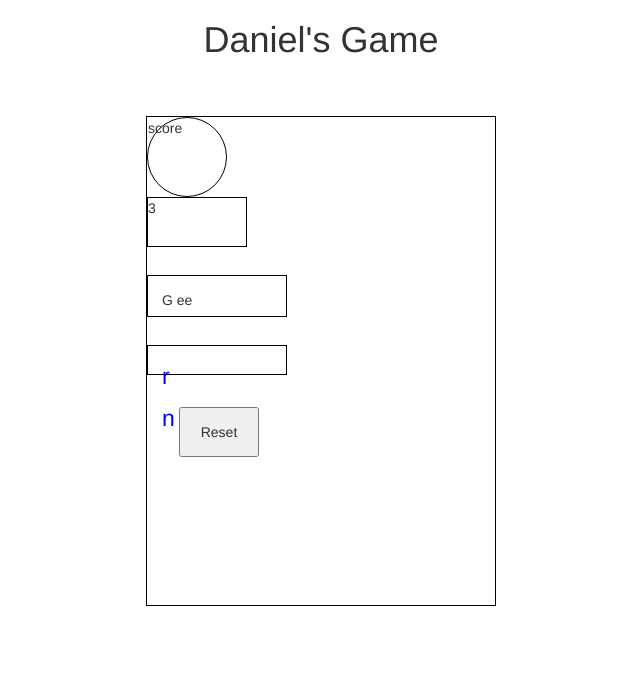
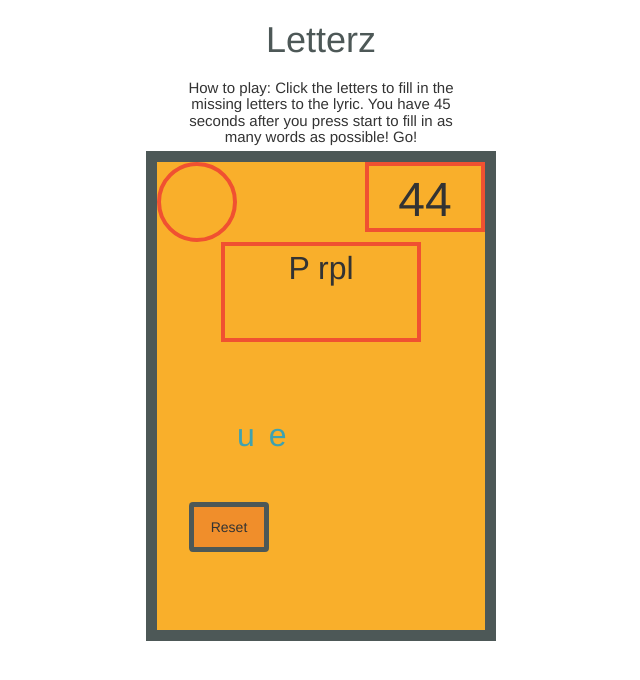
Before and after one commit to danielszeto/Project-1, a plain HTML site: page index.html in a window 1280 px wide. Both pictures are taken after a click on the button "Start". Shown: the whole page, without its empty margins (319-959 px from the left). Drawn offline with nearby package versions, Linux system fonts and the light colour scheme.

Commit message:
adds semi-final code

```diff
--- a/app.js
+++ b/app.js
@@ -1,23 +1,20 @@
 console.log("linked");
 
 // Variables
-var scoreCounter;
-	var bankOfWords = ['Daniel','Szeto','Yellow','Green','January','February'];
+	var scoreCounter = 0;
+	var bankOfWords = ["Yellow","Green","Blue","Purple","Black",];
 	var randWord;
 	var correctAnswer = [];
 	var guesses = [];
 	var currentWord;
 	var checkCorrect;
 	var guessesInput = [];
+	var condensedArray = [];
+
 
 
 $(document).ready(function() {
 	//console.log("hello");
-
-
-
-
-
 
 	//add an event listener to start button
 	$('#startgame').on("click",startGame);
@@ -38,30 +35,93 @@ $(document).ready(function() {
 		timer();
 		$('#startgame').hide();
 
+
 		for (var i = 0; i < 2; i++) {
 
 	    	randWord = substitute(randWord);
 			correctAnswer.push(letterTaken);
-		    console.log(correctAnswer, letterTaken);
-
-
+		    console.log("correctAnswer:" + correctAnswer, "letterTaken:" + letterTaken);
 
 		}
 
-		$('.letter').on('click', function(e) {
-	        guesses.push(e.target.innerHTML);
+		$('body').on('click','.letter', function(e) {
+			//guesses[index] = e.target.innerHTML
+			var letterIGuessed = $(this).html(); // this is the letter that was clicked
+	        // guesses.push($(this).html());
 	        console.log(this);
-	        $(this).append($);
-	        $(this).remove();
+	        // $(this).remove();
+
 
 	        console.log(guesses);
-	        $();
+	        //compare guesses to condensedArray
+	        //if same, game won
+	        console.log(guessesInput);
+	        console.log("daniel this is what is left:",condensedArray);
+	        if (condensedArray.length === 0 ) {
+	        	//get next word
+	        	console.log('function is working');
+	        	placeword();
+
+	        }
+	        else {
+	        	//check if letter is correct
+	        	checkIfRightWord(letterIGuessed);
+	        }
+
 
 		});
 
 		$('#word').append("<p>" + (randWord.split()) + "</p>");
 
+		condenseArray(guessesInput);
+		console.log("condensed array " +condensedArray);
+
 	}
+
+	//as soon as 2 letters have been clicked, generate new word
+
+			function checkIfRightWord(guessedLetter) {
+				$('#word').empty();
+
+
+			if (guessedLetter === condensedArray[0]) {
+				scoreCounter++;
+				condensedArray.shift();
+				console.log("this is after it is removed", condensedArray);
+				if(condensedArray.length===0){
+					//get next word here
+					var newWord = placeword();
+					guessesInput=[];
+					correctAnswer=[];
+					console.log("this is the new word",newWord);
+					$('#letters').empty();
+					for (var i = 0; i < 2; i++) {
+				    	randWord = substitute(newWord);
+						correctAnswer.push(letterTaken);
+					    console.log("correctAnswer:" + correctAnswer, "letterTaken:" + letterTaken);
+					}
+					condenseArray(guessesInput);
+
+
+
+
+
+				}
+			}
+
+			else { scoreCounter--;}
+
+
+
+
+				$('#score').html(scoreCounter);
+
+				$('#word').append("<p>" + (randWord.split()) + "</p>");
+
+
+
+			}
+
 
 	//refreshes the page so user can start new game
 	function resetGame() {
@@ -72,7 +132,7 @@ $(document).ready(function() {
 	//add a timer
 		//starts the timer at count "x" seconds
 	function timer() {
-		var count = 4, timer = setInterval(function() {
+		var count = 45, timer = setInterval(function() {
 	    $("#timer").html(count);
 	    count--;
 	    if(count === -1) {
@@ -89,12 +149,16 @@ $(document).ready(function() {
 		// var randWord;
 		var quotes = bankOfWords;
 		var letterTaken;
-
+		var randomNumber=Math.floor( Math.random() * quotes.length );
 
 		// //selects a random string from the array
-	    randWord = quotes[Math.floor( Math.random() * quotes.length )];
+	    randWord = quotes[randomNumber];
 	    console.log('random word: ', randWord);
 	    currentWord = randWord;
+	    console.log("bank before splice", bankOfWords);
+	    bankOfWords.splice(randomNumber, 1);
+	    console.log("bank after splice", bankOfWords);
+	    return randWord;
     }
 
 
@@ -103,7 +167,7 @@ $(document).ready(function() {
 
 // 	}
 // }
-
+	//replaces the letter from word and substitute it with blank
 	function getRandomLetter() {
 			    var  replaceWith= " ";
 			    var randPos = Math.floor(Math.random()*replaceWith.length);
@@ -111,83 +175,44 @@ $(document).ready(function() {
 				return replaceWith.charAt(randPos);
 	}
 
+	//Taking a random letter from the word and called getRandLetter to replace the letter with ""
 	function substitute(randWordParam) {
-		    	console.log('calling substitute');
-			    var subPos = Math.floor(Math.random()*randWordParam.length);
-                console.log('random index: ', subPos);
-			    letterTaken = randWord[subPos];
-			    guessesInput[subPos] = letterTaken;
-			    console.log(letterTaken);
-			    console.log(guessesInput, typeof guessesInput);
+    	console.log('calling substitute');
+    	//unless 1
+	    var subPos = Math.floor(Math.random()*randWordParam.length);
+        console.log('random index: ', subPos);
+	    letterTaken = randWord[subPos];
 
-			    $('#letters').append("<p class='letter'>" + letterTaken + "</p>");
-			    return randWord.substring(0, subPos) + getRandomLetter() + randWord.substring(subPos+1);
+	    if (letterTaken == " ") {
+	    	var subPos = Math.floor(Math.random()*randWordParam.length);
+	    	letterTaken = randWord[subPos];
+	    }
+
+	    guessesInput[subPos]=letterTaken;
+	    console.log("letterTaken inside substitute:"+letterTaken);
+	    console.log(guessesInput, typeof guessesInput);
+
+	    $('#letters').append("<p class='letter'>" + letterTaken + "</p>");
+	    return randWord.substring(0, subPos) + getRandomLetter() + randWord.substring(subPos+1);
 	}
 
+	//for loop
+	//if (guessesInput[i]), newArray.push{guessesInput[i])
+	function condenseArray(array){
+		var i;
+		for (i = 0; i <= guessesInput.length; i++) {
+			if (guessesInput[i]) {
+				condensedArray.push(guessesInput[i]);
+			}
+
+		}
+	}
+
+		function placeNewWord(){
+		if (condensedArray = []) {
+			placeword();
+
+		}
 
 
-
-
-
-	    	// CHECK TO SEE IF CORRECT ANSWER LOGIC
-
-	    	// checkCorrect = randWord.split("");
-
-	   		// var i;
-	   		// for (i = 0; i < randWord.length; i++) {
-	   		// 	var x;
-	   		// 	for (x = 0; x < guesses.length; x++) {
-	   		// 		if (checkCorrect[i] === " ") {
-	   		// 			checkCorrect[i] = guesses[x];
-	   		// 			break;
-	   		// 		}
-	   		// 	}
-	   		// }
-
-	   		// if (checkCorrect.join("") === currentWord) {
-	   		// 	alert('YAY');
-	   		// }
-
-
-
-
-
-
-
-
-
-
-
-
-
-
-
-	// $('#letters').append("<p>" + letterTaken + "</p>");
-
-
-			// function removeRandomLetter(str) {
-			//     var pos = Math.floor(Math.random()*str.length);
-			//     return str.substring(0, pos)+str.substring(pos+1);
-			// }
-
-
-
-
-	    // console.log(randWord);
-
-
-		// var randomWord;
-
-		// for (var i = 0, i < bankOfWords.length, i++) {
-
-		// 	$("#word").append("<p>" + "randomWord" + "</p>")
-		// };
-
-		//var current = "Daniel"
-		//randWord = "D_nie_"
-
-		//charAt
-
-		//if the letter clicked matches "a", & if the next letter clicked matches "i",
-		//&& if the next later matches" e", correct
-		//if not, incorrect
+	}
--- a/index.html
+++ b/index.html
@@ -4,7 +4,7 @@
 		<meta charset="utf-8">
 		<meta http-equiv="X-UA-Compatible" content="IE=edge">
 		<meta name="viewport" content="width=device-width, initial-scale=1">
-		<title>Daniel's Game</title>
+		<title>Letterz</title>
 
 		<!-- Bootstrap CSS -->
 		<link href="http://netdna.bootstrapcdn.com/bootstrap/3.2.0/css/bootstrap.min.css" rel="stylesheet">
@@ -13,11 +13,14 @@
 		<script src="app.js"></script>
 	</head>
 	<body>
-		<h1 class="text-center">Daniel's Game</h1>
+
+		<h1 class="text-center">Letterz</h1>
+
+		<h2 class="description">How to play: Click the letters to fill in the missing letters to the lyric. You have 45 seconds after you press start to fill in as many words as possible! Go!</h2>
 
 		<div id="container">
 
-		<div id="score"> score</div>
+		<div id="score"></div>
 
 		<div id="timer">
 		<p id="counter"> </p>
@@ -28,8 +31,8 @@
 
 		<div id="letters"></div>
 
-		<button id="startgame">Start</button>
-		<button id="resetgame">Reset</button>
+		<button class="btn" id="startgame">Start</button>
+		<button class="btn" id="resetgame">Reset</button>
 
 
 		</div>
--- a/style.css
+++ b/style.css
@@ -9,15 +9,29 @@ button {
 	background-color: #ffff;
 }*/
 
+h1 {
+	color: #4d5857;
+}
+
+h2 {
+	text-align: center;
+	font-size: 15px;
+	height: 1em;
+    width: 20em;
+    margin-left: auto;
+    margin-right: auto;
+
+}
 
 #container {
     height: 35em;
     width: 25em;
     /*padding: 10em;*/
-    border: 1px solid black;
+    border: 11px solid #4d5857;
     margin-left: auto;
     margin-right: auto;
     margin-top: 4em;
+    background-color: #f9af2b;
 
 }
 
@@ -25,40 +39,65 @@ button {
 	border-radius: 50%;
 	width: 80px;
 	height: 80px;
-	border: 1px solid black;
+	border: 4px solid #f05131;
+	float: left;
+	text-align: center;
+	font-size: 3pc;
+
+}
+
+
+#timer {
+	width: 120px;
+	height: 70px;
+	border: 4px solid #f05131;
+	float: right;
+	font-size: 3pc;
+	text-align: center;
+}
+
+#word {
+	height: 100px;
+    width: 200px;
+    border: 4px solid #f05131;
+    margin-top: 10em;
+    clear: both;
+    margin: 0 auto;
+    font-size: 32px;
+	text-align: center
+
+
+}
+
+#letters {
+	height: 1em;
+    width: 15em;
+    padding: 1em;
+    margin-top: 2em;
+    margin: 50px auto;
+    color: #3fa2b0;
+
 
 
 
 }
 
-
-#timer {
-	width: 100px;
-	height: 50px;
-	background: white;
-	border: 1px solid black;
-}
-
-#word {
-	height: 3em;
-    width: 10em;
-    padding: 1em;
-    border: 1px solid black;
-    margin-top: 2em;
+.letter {
+	/*border: 4px dotted black;*/
+	color: #3fa2b0;
+	font-size: 32px;
+	text-align: center;
+	display: inline-block;
+	margin: 7px;
 
 }
 
-#letters {
-	height: 2em;
-    width: 10em;
-    padding: 1em;
-    border: 1px solid black;
-    margin-top: 2em;
-
+.hidden {
+	opacity: 0;
 }
 
-.letter {
-	color: blue;
-	font-size: 23px;
-	border-color: black;
+
+.btn {
+	background: #f08e2b;
+	border: 5px solid #4d5857;
 }
```
